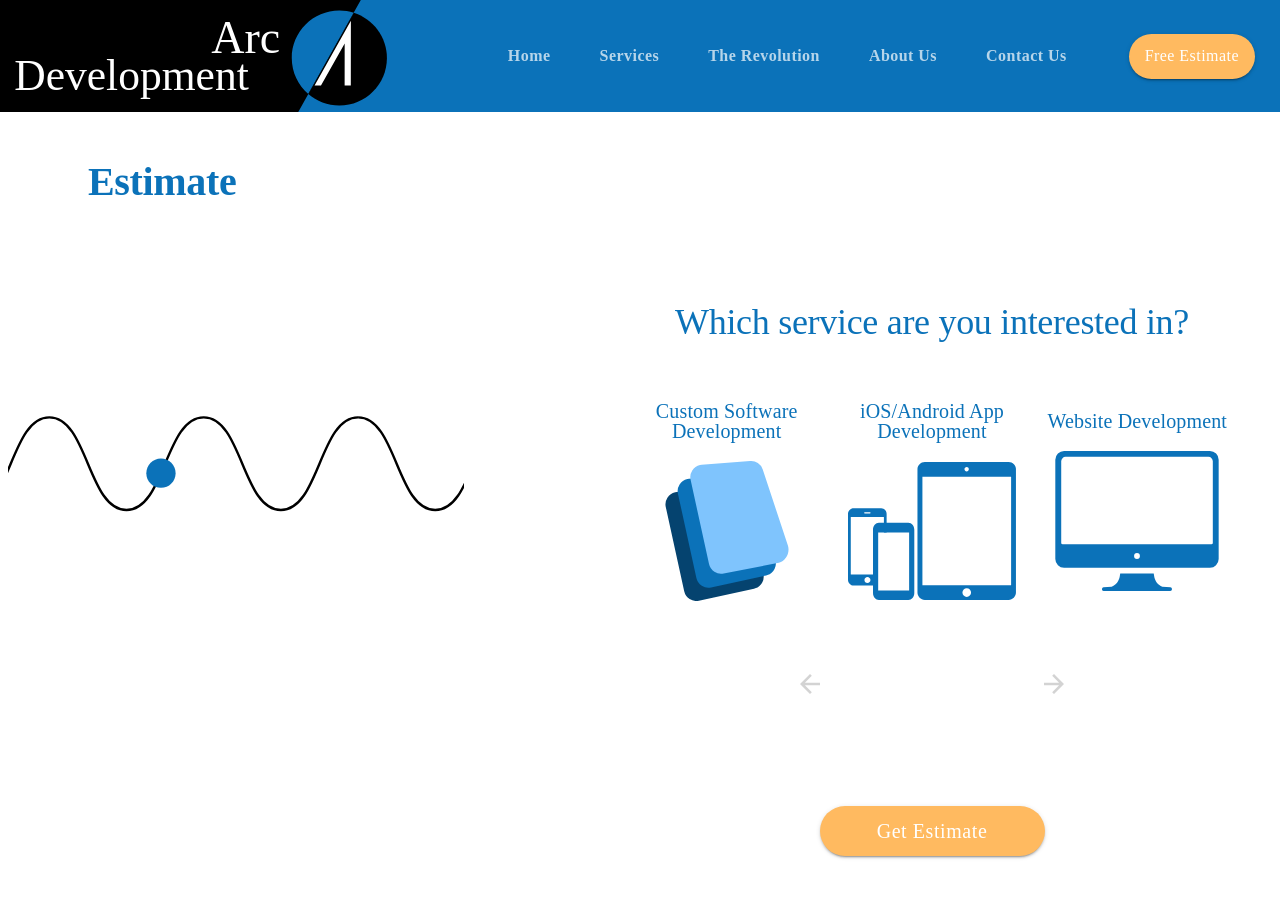
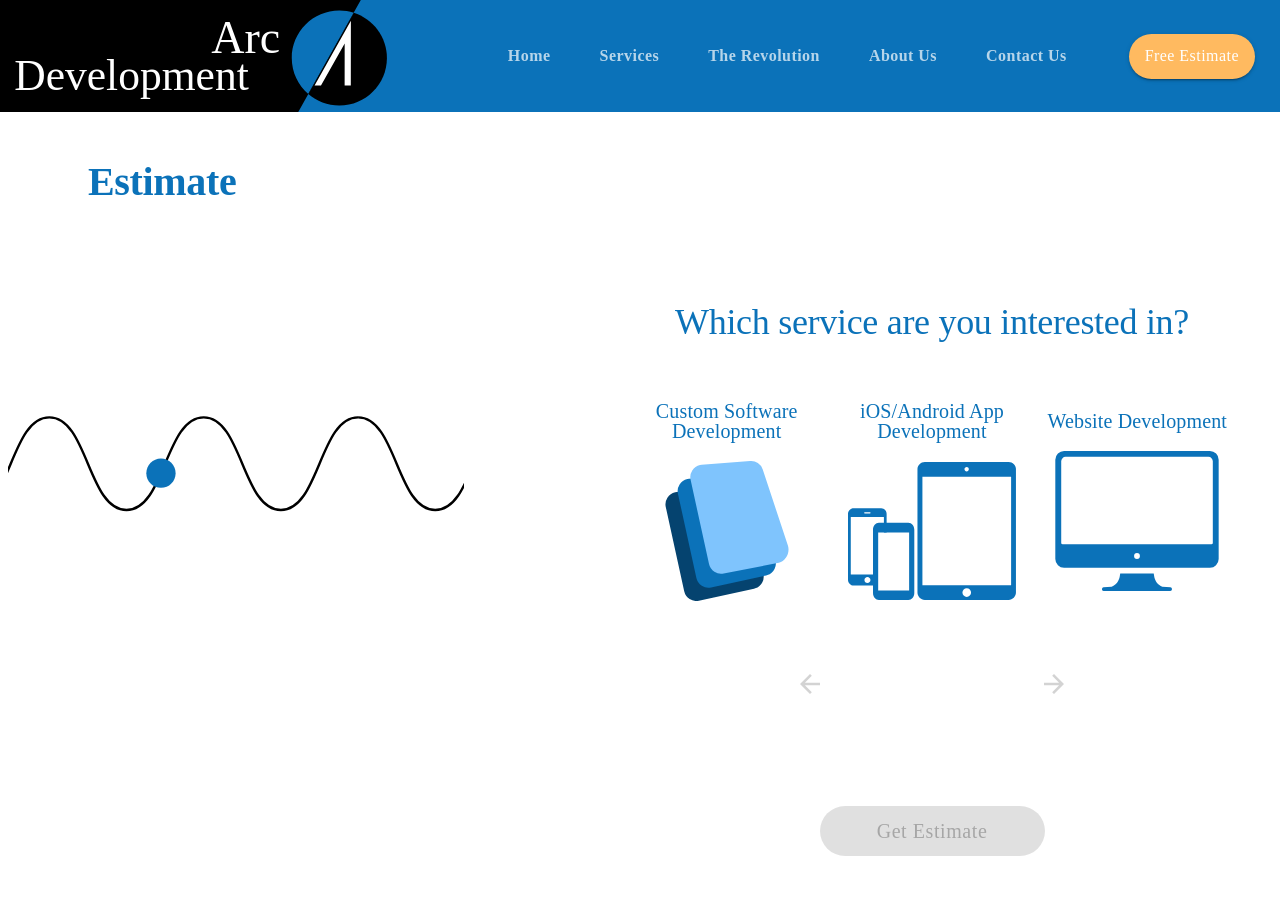
Before and after one commit to BauTancredi/arc-development, a React (Create React App) app: page /estimate in a window 1280 px wide. Shown: the top 898 px of the page. Built offline with nearby package versions, Linux system fonts and the light colour scheme; the HTML template or start-up script is replaced by a standard one.

Commit message:
Disabling the estimate button

```diff
--- a/src/components/Estimate.js
+++ b/src/components/Estimate.js
@@ -640,6 +640,31 @@
       });
   };
 
+  const estimateDisable = () => {
+    let disabled = true;
+
+    const emptySelections = questions
+      .map((question) => question.options.filter((option) => option.selected))
+      .filter((question) => question.length === 0);
+
+    if (questions.length === 2) {
+      if (emptySelections.length === 1) {
+        disabled = false;
+      }
+    } else if (questions.length === 1) {
+      disabled = true;
+    } else if (
+      emptySelections.length < 3 &&
+      questions[questions.length - 1].options.filter(
+        (option) => option.selected
+      ).length > 0
+    ) {
+      disabled = false;
+    }
+
+    return disabled;
+  };
+
   const softwareSelection = (
     <Grid container direction="column">
       <Grid
@@ -907,6 +932,7 @@
               getCustomFeatures();
               getCategory();
             }}
+            disabled={estimateDisable()}
           >
             Get Estimate
           </Button>
```
